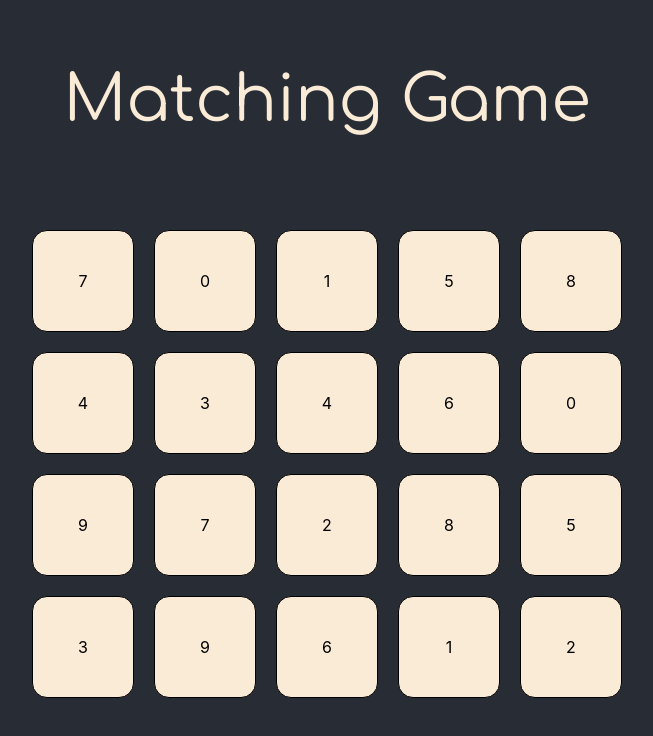
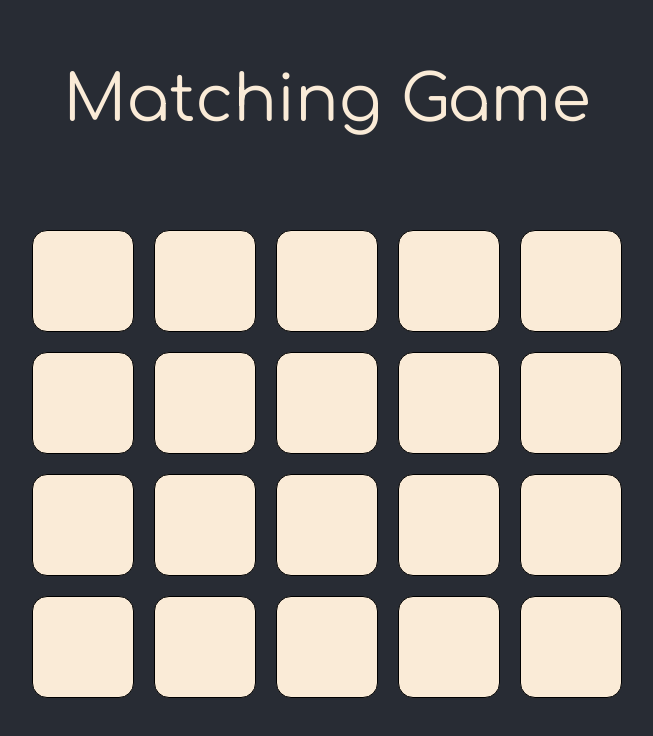
Before and after one commit to amlane/matching-game, a React (Create React App) app: page / in a window 1280 px wide. Shown: the top 736 px of the page, without its empty margins (313-966 px from the left). Built offline with nearby package versions, Linux system fonts and the light colour scheme.

Commit message:
it works! kinda

```diff
--- a/src/components/Cards.jsx
+++ b/src/components/Cards.jsx
@@ -4,14 +4,18 @@ import "../styles/Cards.css";
 import { shuffle } from "../utils/FisherYatesShuffle";
 
 function Cards() {
-  const [cardQty, setCardQty] = useState(10);
+  const [cardQty, setCardQty] = useState(20);
   const [gameBoard, setGameBoard] = useState(null);
+  const [isFlipped, setIsFlipped] = useState([]);
+  const [selectionCount, setSelectionCount] = useState(0);
+  const [firstSelection, setFirstSelection] = useState(null);
+  const [displayMessage, setDisplayMessage] = useState(null);
 
   useEffect(() => {
     // console.log("testing");
     let newGame = [];
     let count = 0;
-    for (let i = 1; i <= cardQty; i++) {
+    for (let i = 1; i <= cardQty / 2; i++) {
       newGame.push(count);
       newGame.push(count);
 
@@ -22,14 +26,45 @@ function Cards() {
     setGameBoard(newGame);
   }, [cardQty]);
 
+  useEffect(() => {
+    console.log("blahhh");
+    let initializeBoard = [];
+    for (let i = 0; i < cardQty; i++) {
+      initializeBoard.push(0);
+    }
+
+    setIsFlipped(initializeBoard);
+  }, [cardQty]);
+
+  const resetFlips = (arr) => {
+    setIsFlipped(arr);
+  };
+
   if (!gameBoard) return <h1>Loading game...</h1>;
   //   console.log(gameBoard);
   return (
-    <div className="gameboard">
-      {gameBoard.map((card, i) => {
-        return <SingleCard card={card} key={i} />;
-      })}
-    </div>
+    <>
+      <div className="gameboard">
+        {gameBoard.map((card, i) => {
+          return (
+            <SingleCard
+              card={card}
+              key={i}
+              index={i}
+              selectionCount={selectionCount}
+              setSelectionCount={setSelectionCount}
+              firstSelection={firstSelection}
+              setFirstSelection={setFirstSelection}
+              setDisplayMessage={setDisplayMessage}
+              gameBoard={gameBoard}
+              isFlipped={isFlipped}
+              resetFlips={resetFlips}
+            />
+          );
+        })}
+      </div>
+      <p style={{ color: "white" }}>{displayMessage}</p>
+    </>
   );
 }
 
--- a/src/components/SingleCard.jsx
+++ b/src/components/SingleCard.jsx
@@ -13,11 +13,23 @@ import {
   FiAnchor,
 } from "react-icons/fi";
 
-function SingleCard({ card }) {
-  const [isSelected, setIsSelected] = useState(false);
+function SingleCard({
+  card,
+  index,
+  selectionCount,
+  setSelectionCount,
+  firstSelection,
+  setFirstSelection,
+  setDisplayMessage,
+  isFlipped,
+  resetFlips,
+}) {
+  // const [isSelected, setIsSelected] = useState(false);
 
   const displayIconByCard = () => {
     switch (card) {
+      case 0:
+        return <FiAnchor size="3em" />;
       case 1:
         return <FiHeart size="3em" />;
       case 2:
@@ -36,20 +48,66 @@ function SingleCard({ card }) {
         return <FiLock size="3em" />;
       case 9:
         return <FiGithub size="3em" />;
-      case 0:
-        return <FiAnchor size="3em" />;
       default:
         return card;
     }
   };
 
-  const selectCard = () => {
-    setIsSelected(true);
+  const resetBoard = () => {
+    let newArray = [];
+
+    for (let i = 0; i < isFlipped.length; i++) {
+      newArray.push(0);
+    }
+    resetFlips(newArray);
+
+    // reset selection count
+    setSelectionCount(0);
   };
 
+  const selectCard = () => {
+    // console.log(isFlipped, index);
+    setSelectionCount(selectionCount + 1);
+
+    // check if we have selected 2 cards yet
+
+    // if we haven't...
+    let newArray = [];
+
+    for (let i = 0; i < isFlipped.length; i++) {
+      if (isFlipped[i] === 1) {
+        newArray.push(1);
+      } else if (i === index) {
+        newArray.push(1);
+      } else {
+        newArray.push(0);
+      }
+    }
+    console.log(newArray, selectionCount);
+    resetFlips(newArray);
+
+    // if we selected our 2nd card...
+    // check to see if it matches the first selection
+
+    console.log(firstSelection, card);
+    if (selectionCount === 0) {
+      setFirstSelection(card);
+    }
+    if (selectionCount === 1) {
+      if (firstSelection === card) {
+        setDisplayMessage("It's a match!");
+      } else {
+        setDisplayMessage("Try again");
+        setTimeout(() => {
+          resetBoard(newArray);
+        }, 5000);
+      }
+    }
+  };
+  // console.log(isFlipped, index);
   return (
     <div className="single-card" onClick={() => selectCard()}>
-      {isSelected ? displayIconByCard() : card}
+      {isFlipped[index] ? displayIconByCard() : null}
     </div>
   );
 }
```
